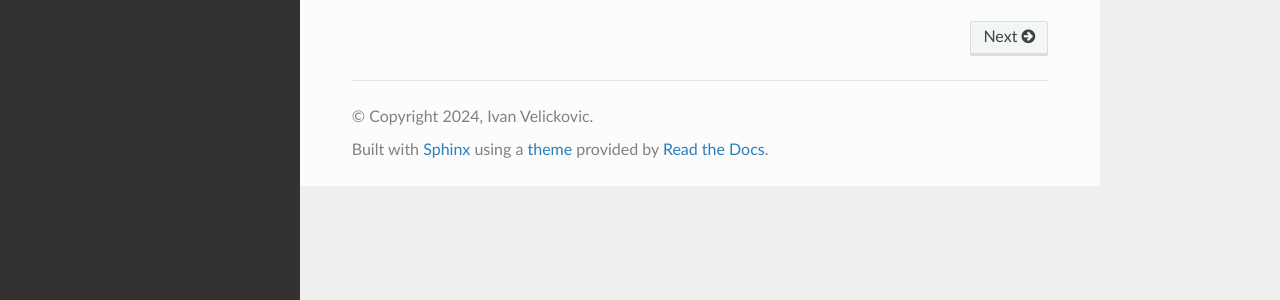
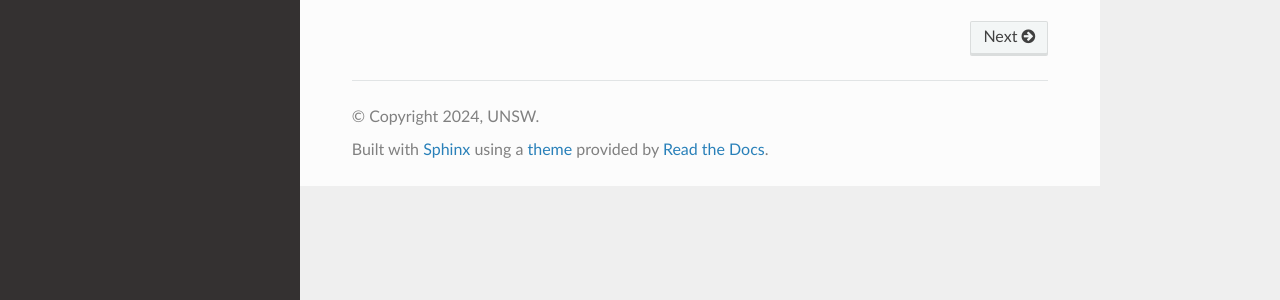
Before and after one commit to coliasgroup/microkit_sdf_gen, a Sphinx documentation site: the page built from docs/source/index.rst, in a window 1280 px wide. Shown: the part 283-583 px from the top of the page. Built offline with Sphinx 7.4.7 and the Read the Docs theme 3.1.0, drawn with Linux system fonts in a browser that asks for light colours.

Commit message:
Fixes to docs/source/conf.py
Signed-off-by: Ivan-Velickovic <i.velickovic@unsw.edu.au>

```diff
--- a/docs/source/conf.py
+++ b/docs/source/conf.py
@@ -7,8 +7,9 @@
 # https://www.sphinx-doc.org/en/master/usage/configuration.html#project-information
 
 project = 'pysdfgen'
-copyright = '2024, Ivan Velickovic'
-author = 'Ivan Velickovic'
+copyright = '2024, UNSW'
+author = 'Trustworthy Systems'
+version = '0.2.0'
 release = '0.2.0'
 
 # -- General configuration ---------------------------------------------------
```
